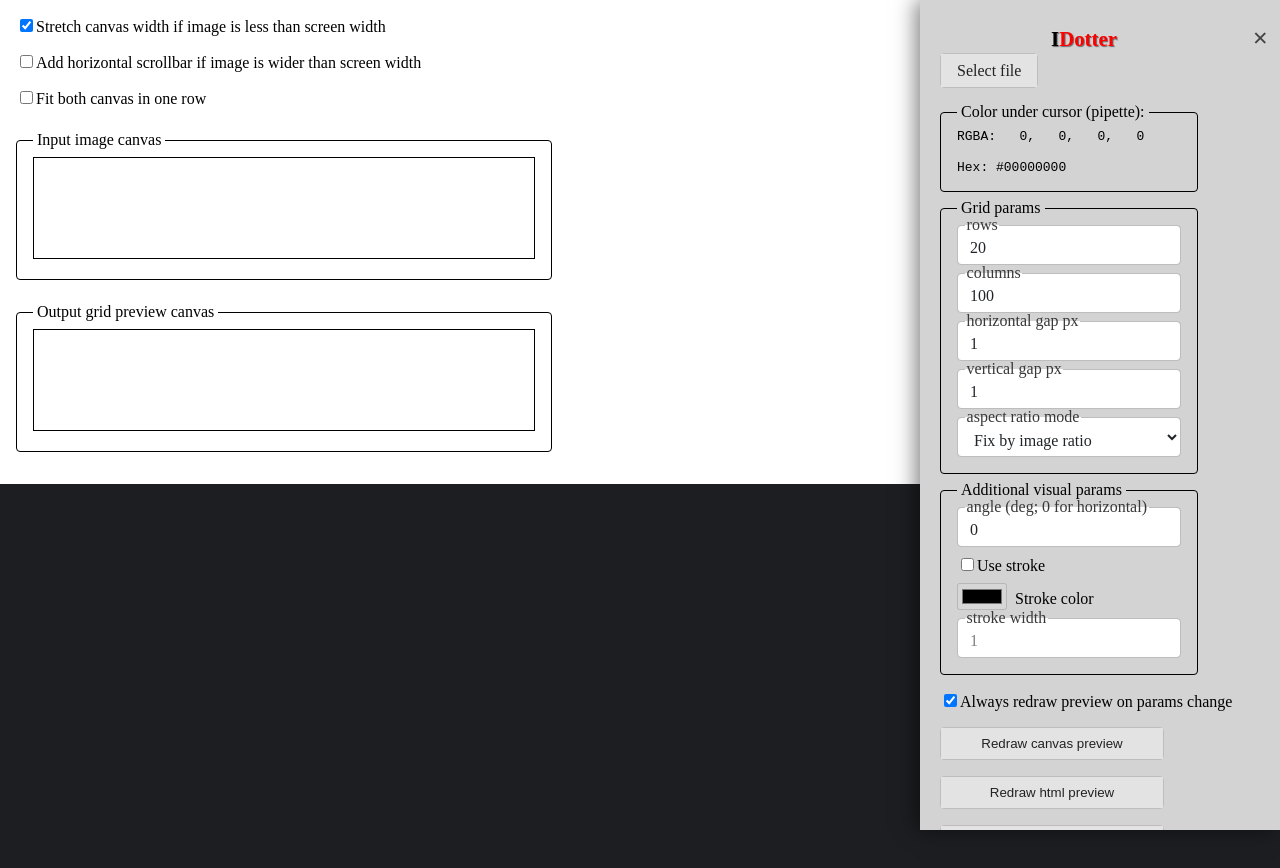
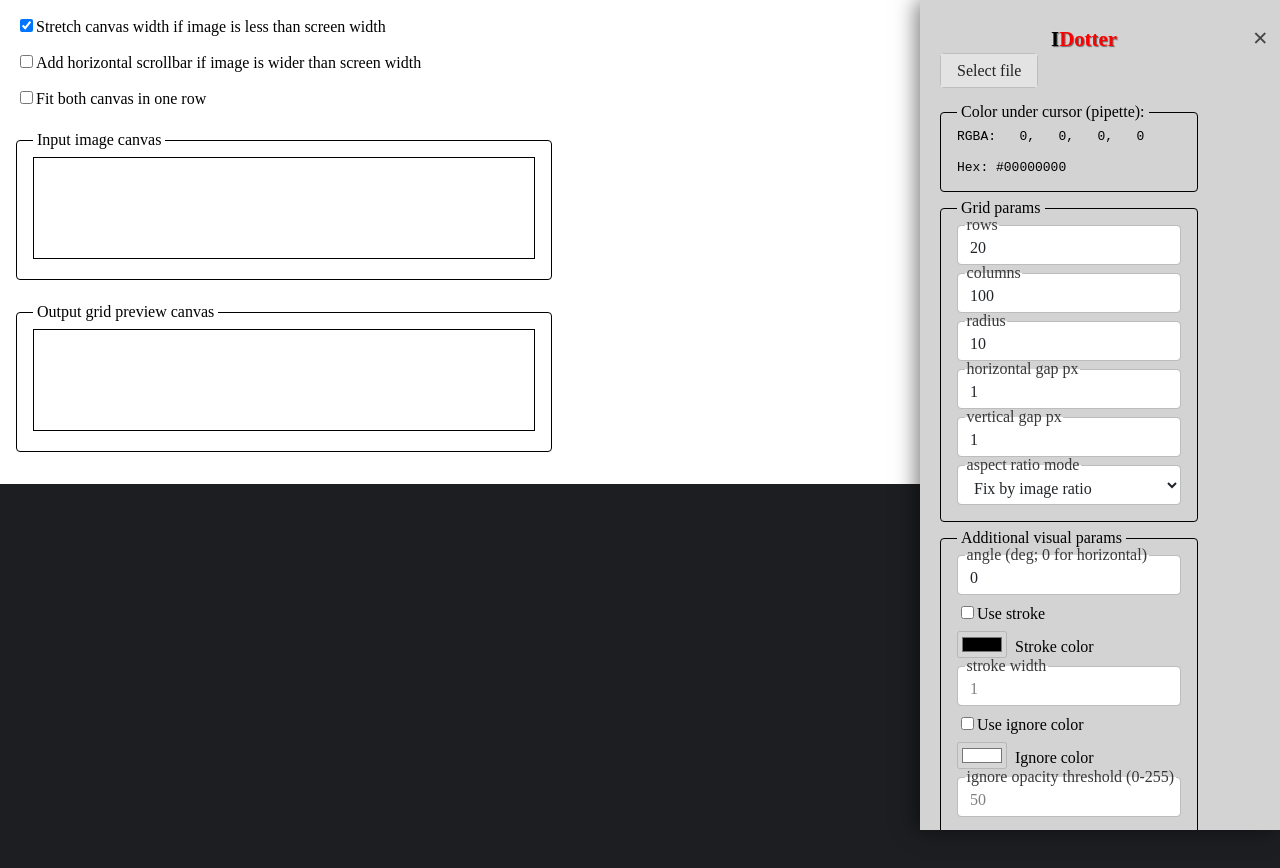
Before and after one commit to VasiliyTemniy/image-dotter, a React (Create React App) app: page / in a window 1280 px wide. Shown: the top 868 px of the page. Built offline with nearby package versions, Linux system fonts and the light colour scheme.

Commit message:
move radius to common grid params; add ignore color param

```diff
--- a/src/App.js
+++ b/src/App.js
@@ -23,12 +23,16 @@ const App = () => {
 
   const [rowsCount, setRowsCount] = useState(20);
   const [columnsCount, setColumnsCount] = useState(100);
+  const [radius, setRadius] = useState(10);
   const [horizontalGapPx, setHorizontalGapPx] = useState(1);
   const [verticalGapPx, setVerticalGapPx] = useState(1);
   const [angle, setAngle] = useState(0);
   const [useStroke, setUseStroke] = useState(false);
   const [strokeColor, setStrokeColor] = useState('#000000');
   const [strokeWidth, setStrokeWidth] = useState(1);
+  const [useIgnoreColor, setUseIgnoreColor] = useState(false);
+  const [ignoreColor, setIgnoreColor] = useState('#ffffff');
+  const [ignoreColorOpacityThreshold, setIgnoreColorOpacityThreshold] = useState(50);
   const [backgroundColor, setBackgroundColor] = useState('#1c1e21');
   const [surroundingDotsColor, setSurroundingDotsColor] = useState('#325e9f');
   const [alwaysRedraw, setAlwaysRedraw] = useState(true);
@@ -113,6 +117,19 @@ const App = () => {
     }
     if (alwaysRedraw) {
       redrawGridPreview({ rowsCount: localRowsCount, columnsCount: localColumnsCount });
+    }
+  };
+
+  const updateRadius = (value) => {
+    if (!value || !Number.isInteger(Number(value)) || Number(value) < 0) {
+      showNotification('Radius must be a positive integer', 'error');
+      setRadius(10);
+      return;
+    }
+    setRadius(value);
+
+    if (alwaysRedraw) {
+      redrawGridPreview({ radius : value });
     }
   };
 
@@ -236,7 +253,7 @@ const App = () => {
     setUseStroke(value);
 
     if (alwaysRedraw) {
-      redrawGridPreview({ strokeColor: useStroke ? strokeColor : null, strokeWidth: useStroke ? strokeWidth : null });
+      redrawGridPreview({ strokeColor: value ? strokeColor : null, strokeWidth: value ? strokeWidth : null });
     }
   };
 
@@ -258,6 +275,35 @@ const App = () => {
 
     if (alwaysRedraw && useStroke) {
       redrawGridPreview({ strokeWidth: useStroke ? value : null });
+    }
+  };
+
+  const updateUseIgnoreColor = (value) => {
+    setUseIgnoreColor(value);
+
+    if (alwaysRedraw) {
+      redrawGridPreview({ ignoreColor: value ? ignoreColor : null });
+    }
+  };
+
+  const updateIgnoreColor = (value) => {
+    setIgnoreColor(value);
+
+    if (alwaysRedraw && useIgnoreColor) {
+      redrawGridPreview({ ignoreColor: useIgnoreColor ? value : null });
+    }
+  };
+
+  const updateIgnoreColorOpacityThreshold = (value) => {
+    if (!value || !Number.isInteger(Number(value)) || Number(value) < 0 || Number(value) > 255) {
+      showNotification('Ignore color opacity threshold must be a positive integer between 0 and 255', 'error');
+      setIgnoreColorOpacityThreshold(100);
+      return;
+    }
+    setIgnoreColorOpacityThreshold(value);
+
+    if (alwaysRedraw && useIgnoreColor) {
+      redrawGridPreview({ ignoreColorOpacityThreshold: useIgnoreColor ? value : null });
     }
   };
 
@@ -349,11 +395,14 @@ const App = () => {
       {
         rowsCount,
         columnsCount,
+        radius,
         horizontalGapPx,
         verticalGapPx,
         angle,
         strokeColor: useStroke ? strokeColor : null,
         strokeWidth: useStroke ? strokeWidth : null,
+        ignoreColor: useIgnoreColor ? ignoreColor : null,
+        ignoreColorOpacityThreshold: useIgnoreColor ? ignoreColorOpacityThreshold : null,
         ...changedParams
       }
     );
@@ -370,6 +419,8 @@ const App = () => {
         updateRowsCount={updateRowsCount}
         columnsCount={columnsCount}
         updateColumnsCount={updateColumnsCount}
+        radius={radius}
+        updateRadius={updateRadius}
         horizontalGapPx={horizontalGapPx}
         updateHorizontalGapPx={updateHorizontalGapPx}
         verticalGapPx={verticalGapPx}
@@ -382,6 +433,12 @@ const App = () => {
         updateStrokeColor={updateStrokeColor}
         strokeWidth={strokeWidth}
         updateStrokeWidth={updateStrokeWidth}
+        useIgnoreColor={useIgnoreColor}
+        updateUseIgnoreColor={updateUseIgnoreColor}
+        ignoreColor={ignoreColor}
+        updateIgnoreColor={updateIgnoreColor}
+        ignoreColorOpacityThreshold={ignoreColorOpacityThreshold}
+        updateIgnoreColorOpacityThreshold={updateIgnoreColorOpacityThreshold}
         backgroundColor={backgroundColor}
         updateBackgroundColor={updateBackgroundColor}
         surroundingDotsColor={surroundingDotsColor}
--- a/src/components/Menu.js
+++ b/src/components/Menu.js
@@ -8,6 +8,8 @@ const Menu = ({
   updateRowsCount,
   columnsCount,
   updateColumnsCount,
+  radius,
+  updateRadius,
   horizontalGapPx,
   updateHorizontalGapPx,
   verticalGapPx,
@@ -20,6 +22,12 @@ const Menu = ({
   updateStrokeColor,
   strokeWidth,
   updateStrokeWidth,
+  useIgnoreColor,
+  updateUseIgnoreColor,
+  ignoreColor,
+  updateIgnoreColor,
+  ignoreColorOpacityThreshold,
+  updateIgnoreColorOpacityThreshold,
   backgroundColor,
   updateBackgroundColor,
   surroundingDotsColor,
@@ -138,6 +146,22 @@ const Menu = ({
                 className="text-input__field"
                 value={columnsCount}
                 onChange={(e) => updateColumnsCount(e.target.value)}
+              />
+            </div>
+            <div className="text-input text-input__floating">
+              <label
+                htmlFor="radius-input"
+                className="text-input__label"
+                title="Changes radius in output"
+              >
+                radius
+              </label>
+              <input
+                id="radius-input"
+                name="radius"
+                className="text-input__field"
+                value={radius}
+                onChange={(e) => updateRadius(e.target.value)}
               />
             </div>
             <div className="text-input text-input__floating">
@@ -262,6 +286,57 @@ const Menu = ({
                 disabled={!useStroke}
               />
             </div>
+            <div className='checkbox-input checkbox-input__floating'>
+              <input
+                id="use-ignore-color"
+                type="checkbox"
+                name="use-ignore-color"
+                className="checkbox-input__field"
+                checked={useIgnoreColor}
+                onChange={(e) => updateUseIgnoreColor(e.target.checked)}
+              />
+              <label
+                htmlFor="use-ignore-color"
+                className="checkbox-input__label"
+                title="Use ignore color or not"
+              >
+                Use ignore color
+              </label>
+            </div>
+            <div className="color-input color-input__floating">
+              <input
+                id="ignore-color"
+                name="ignore-color"
+                type="color"
+                value={ignoreColor}
+                onChange={(e) => updateIgnoreColor(e.target.value)}
+                disabled={!useIgnoreColor}
+              />
+              <label
+                htmlFor="ignore-color"
+                className="color-input__label"
+                title="Changes ignore color of output"
+              >
+                Ignore color
+              </label>
+            </div>
+            <div className="text-input text-input__floating">
+              <label
+                htmlFor="ignore-color-opacity-threshold-input"
+                className="text-input__label"
+                title="Changes ignore color opacity threshold of output"
+              >
+                ignore opacity threshold (0-255)
+              </label>
+              <input
+                id="ignore-color-opacity-threshold-input"
+                name="ignore-color-opacity-threshold"
+                className="text-input__field"
+                value={ignoreColorOpacityThreshold}
+                onChange={(e) => updateIgnoreColorOpacityThreshold(e.target.value)}
+                disabled={!useIgnoreColor}
+              />
+            </div>
           </li>
           <li>
             <input
```
Also changed, not shown: src/index.d.ts (+18 -1 lines).
